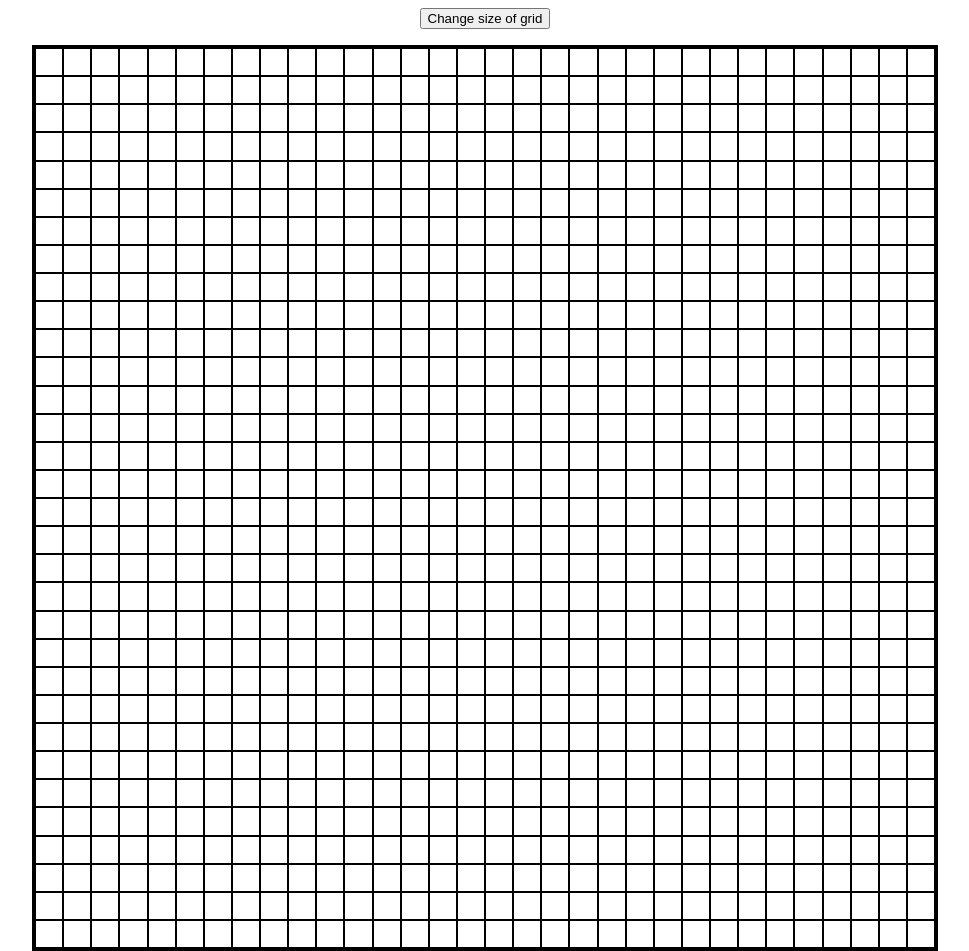
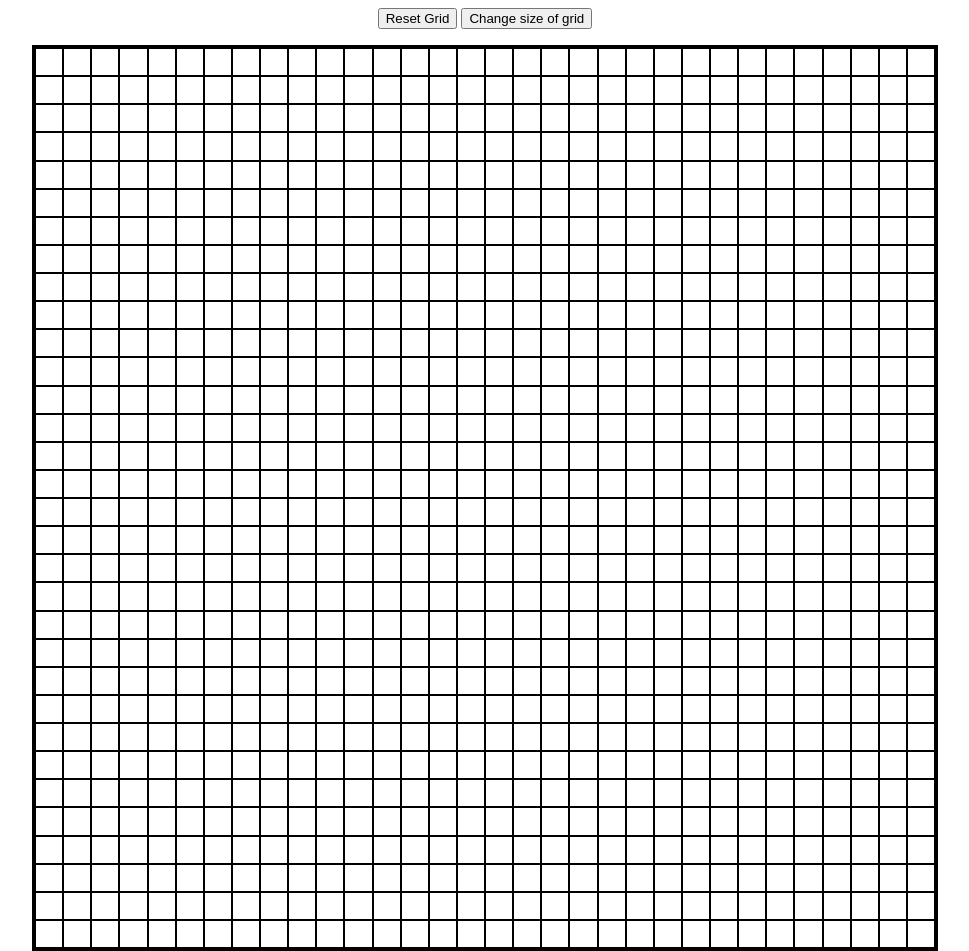
Before and after one commit to dariom25/etchASketch, a plain HTML site: page index.html in a window 1280 px wide. Shown: the whole page, without its empty margins (155-1124 px from the left). Drawn offline with Linux system fonts and the light colour scheme.

Commit message:
Add button and create button container

```diff
--- a/index.html
+++ b/index.html
@@ -8,7 +8,10 @@
     <link rel="stylesheet" href="style.css">
 </head>
 <body>
-    <button class="button">Change size of grid</button>
+    <div class="button-continer">
+        <button class="reset-button">Reset Grid</button>
+        <button class="change-size-button">Change size of grid</button>
+    </div>
     <div class="container">
     </div>
 </body>
```
